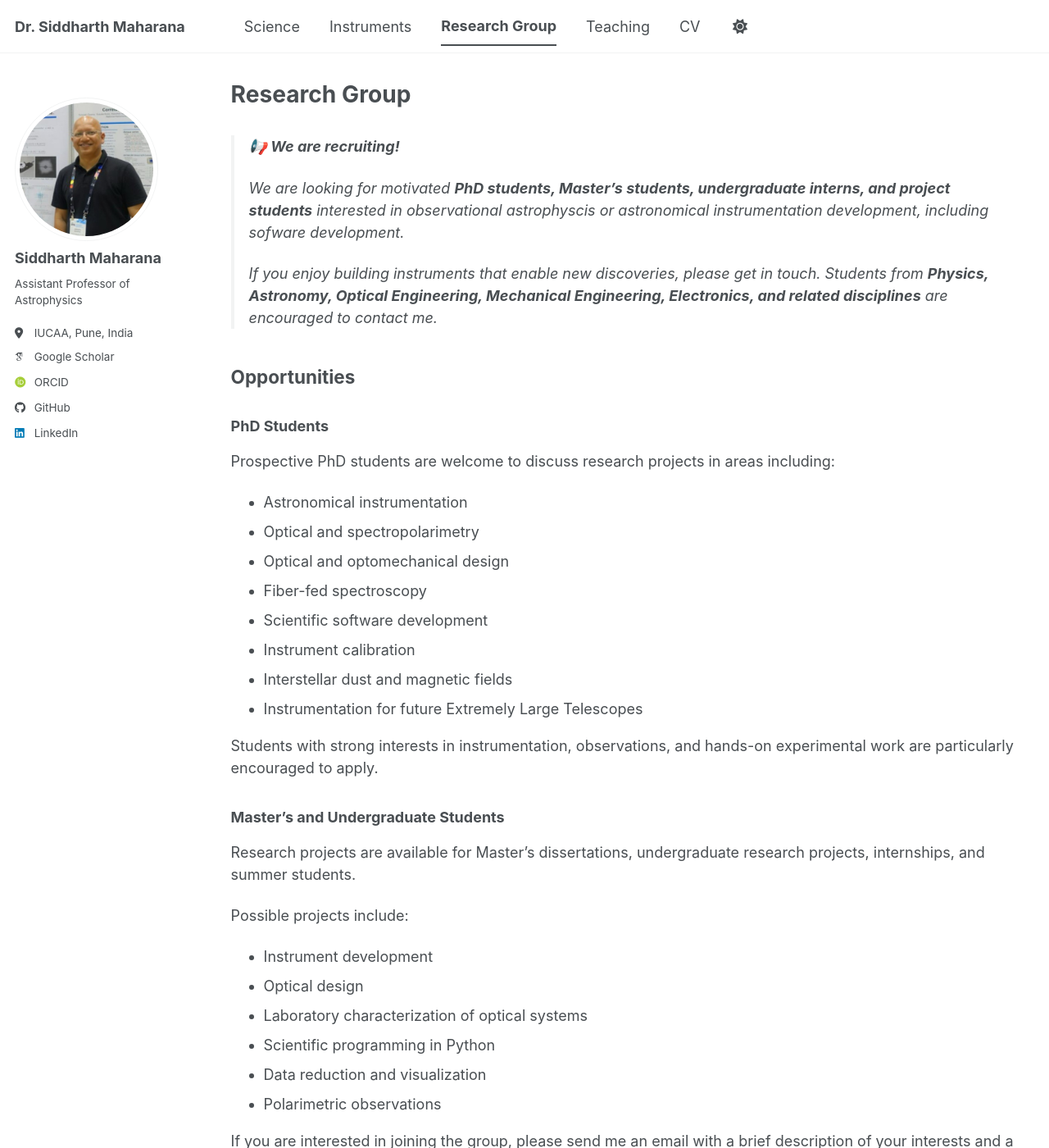
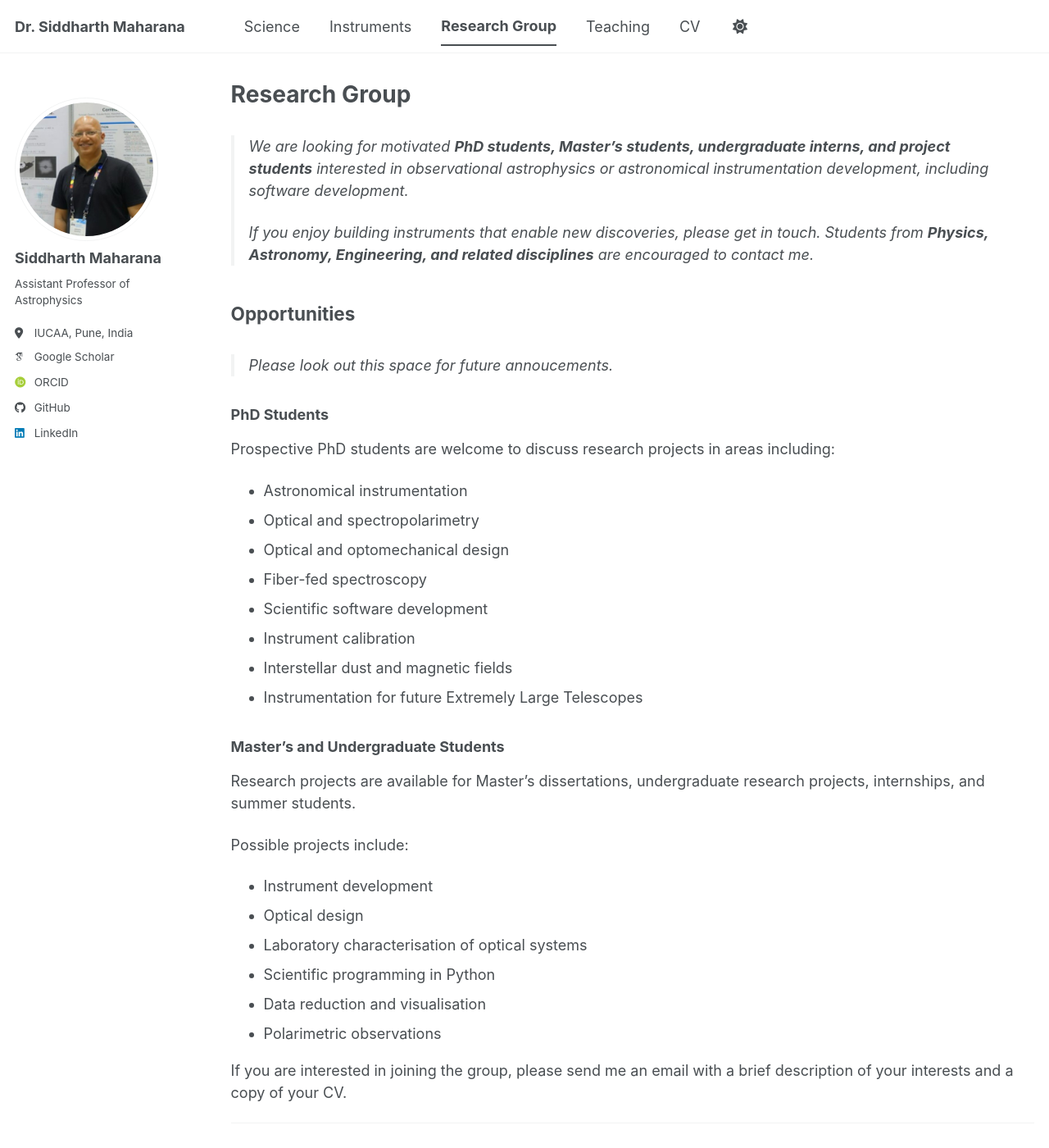
Before and after one commit to siddharth-maharana/siddharth-maharana.github.io, a Jekyll site: the page built from _pages/group.md, in a window 1280 px wide and 1400 px high. Shown: the whole window at 82% size. Built offline with Jekyll 4.4.1, drawn with Linux system fonts in a browser that asks for light colours; some web fonts are replaced; a script bundle is joined from its source files by our own code; library files that are not in the unit come from our copies; some of the changed text lies outside the part shown.

Commit message:
Update group.md

````diff
--- a/_pages/group.md
+++ b/_pages/group.md
@@ -5,13 +5,13 @@ layout: archive
 author_profile: true
 ---
 
-> **📢 We are recruiting!**
+
+> We are looking for motivated **PhD students, Master's students, undergraduate interns, and project students** interested in observational astrophysics or astronomical instrumentation development, including software development.
 >
-> We are looking for motivated **PhD students, Master's students, undergraduate interns, and project students** interested in observational astrophyscis or astronomical instrumentation development, including sofware development.
->
-> If you enjoy building instruments that enable new discoveries, please get in touch. Students from **Physics, Astronomy, Optical Engineering, Mechanical Engineering, Electronics, and related disciplines** are encouraged to contact me.
+> If you enjoy building instruments that enable new discoveries, please get in touch. Students from **Physics, Astronomy, Engineering, and related disciplines** are encouraged to contact me.
 
 ## Opportunities
+> Please look out this space for future annoucements.
 
 ### PhD Students
 
@@ -26,8 +26,6 @@ Prospective PhD students are welcome to discuss research projects in areas inclu
 - Interstellar dust and magnetic fields
 - Instrumentation for future Extremely Large Telescopes
 
-Students with strong interests in instrumentation, observations, and hands-on experimental work are particularly encouraged to apply.
-
 ### Master's and Undergraduate Students
 
 Research projects are available for Master's dissertations, undergraduate research projects, internships, and summer students.
@@ -36,9 +34,9 @@ Possible projects include:
 
 - Instrument development
 - Optical design
-- Laboratory characterization of optical systems
+- Laboratory characterisation of optical systems
 - Scientific programming in Python
-- Data reduction and visualization
+- Data reduction and visualisation
 - Polarimetric observations
 
 If you are interested in joining the group, please send me an email with a brief description of your interests and a copy of your CV.
@@ -79,4 +77,3 @@ I work closely with researchers at:
 - South African Astronomical Observatory (SAAO)
 - Foundation for Research and Technology – Hellas (FORTH)
 - European Extremely Large Telescope (ELT) Planetary Camera and Spectrograph Consortium
-```
````
